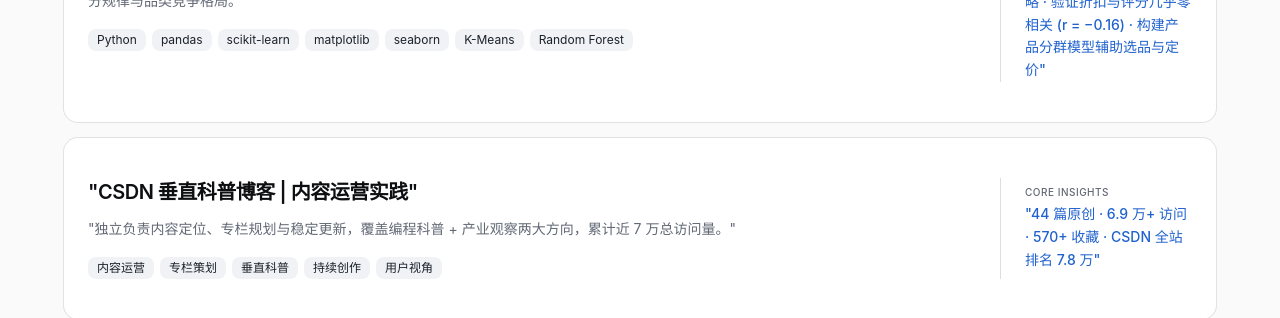
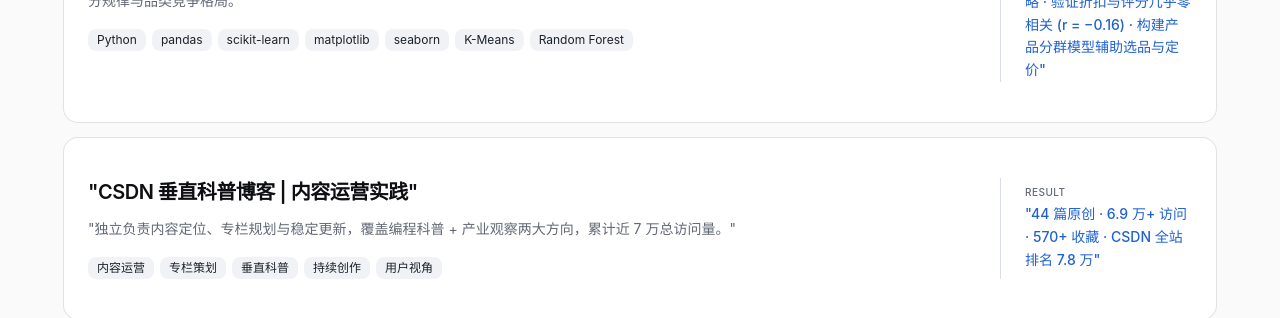
Before and after one commit to li-jiayue-work/personal-site, a Next.js app: page / in a window 1280 px wide. Shown: the part 2000-2318 px from the top of the page. Built offline with nearby package versions, Linux system fonts and the light colour scheme.

Commit message:
fix: Gitee链接修复; 删除Experience/Strengths板块; SQL/Python技能标注修正; CSDN卡片标签改为Result

```diff
--- a/content/projects/cursor-cc.mdx
+++ b/content/projects/cursor-cc.mdx
@@ -41,4 +41,4 @@
 - **工作流优先** — 遵循 workflows/ 中定义的标准流程，不即兴发挥。标准化比聪明更重要
 
 [GitHub →](https://github.com/li-jiayue-work/cursor-cc)
-[Gitee →](https://gitee.com/llljy1111/cursor-cc)
+[Gitee →](https://gitee.com/llljy1111)
--- a/content/projects/growth-workflow.mdx
+++ b/content/projects/growth-workflow.mdx
@@ -33,4 +33,4 @@
 - **Agent 编排的价值在于分工和校验。** Planner 想方案、Reviewer 找问题、Debugger 定位根因——不同角色从不同角度审视同一任务，比单一 Agent 反复试错效率高得多
 
 [GitHub →](https://github.com/li-jiayue-work/cursor-cc)
-[Gitee →](https://gitee.com/llljy1111/cursor-cc)
+[Gitee →](https://gitee.com/llljy1111)
--- a/src/app/page.tsx
+++ b/src/app/page.tsx
@@ -1,9 +1,7 @@
 import { Hero } from "@/components/hero";
 import { About } from "@/components/about";
 import { Projects } from "@/components/projects";
-import { Experience } from "@/components/experience";
 import { Skills } from "@/components/skills";
-import { Strengths } from "@/components/strengths";
 import { Contact } from "@/components/contact";
 import { getAllProjects } from "@/lib/projects";
 
@@ -16,8 +14,6 @@
       <About />
       <Projects projects={projects} />
       <Skills />
-      <Strengths />
-      <Experience />
       <Contact />
     </>
   );
--- a/src/components/projects.tsx
+++ b/src/components/projects.tsx
@@ -144,7 +144,7 @@
                 <div className="sm:w-48 shrink-0 mt-4 sm:mt-0 sm:border-l sm:border-border sm:pl-6 sm:flex sm:items-center">
                   <div>
                     <p className="text-[10px] font-medium text-muted-foreground uppercase tracking-wider mb-1">
-                      Core Insights
+                      {project.slug === "csdn-content" ? "Result" : "Core Insights"}
                     </p>
                     <p className="text-sm font-medium text-primary leading-relaxed">{project.result}</p>
                   </div>
@@ -171,7 +171,7 @@
                 </div>
                 {project.result && (
                   <div className="pt-2 border-t border-border">
-                    <p className="text-[10px] font-medium text-muted-foreground uppercase tracking-wider mb-1">Core Insights</p>
+                    <p className="text-[10px] font-medium text-muted-foreground uppercase tracking-wider mb-1">{project.slug === "csdn-content" ? "Result" : "Core Insights"}</p>
                     <p className="text-sm font-medium text-primary leading-relaxed">{project.result}</p>
                   </div>
                 )}
--- a/src/lib/i18n.ts
+++ b/src/lib/i18n.ts
@@ -102,7 +102,7 @@
       groups: [
         {
           category: "数据分析",
-          skills: ["SQL（基础/学习中）", "Python", "Excel"],
+          skills: ["SQL", "Python（基础）", "Excel"],
         },
         {
           category: "AI 辅助分析",
@@ -270,7 +270,7 @@
       groups: [
         {
           category: "Data Analytics",
-          skills: ["SQL (Learning)", "Python", "Excel"],
+          skills: ["SQL", "Python (Basic)", "Excel"],
         },
         {
           category: "AI-Assisted Analysis",
```
